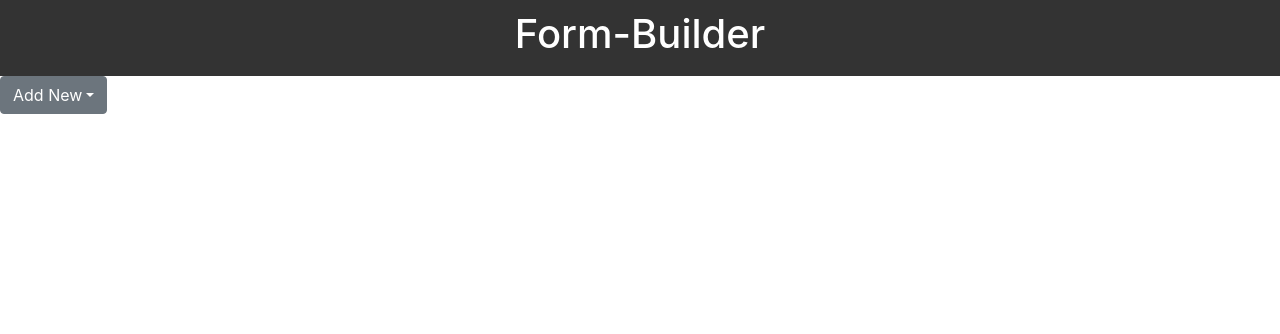
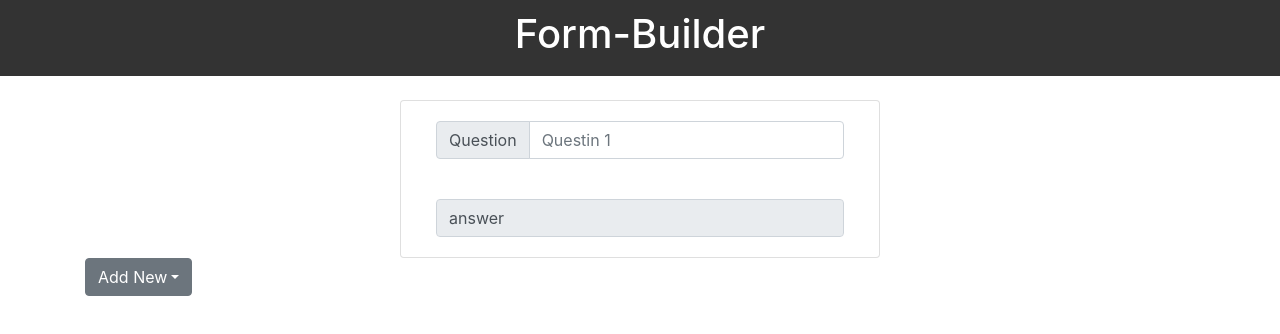
Before and after one commit to Andicstom/form-builder, a React (Create React App) app: page / in a window 1280 px wide. Shown: the top 334 px of the page. Built offline with nearby package versions, Linux system fonts and the light colour scheme.

Commit message:
Add form blocks

```diff
--- a/src/App.js
+++ b/src/App.js
@@ -1,13 +1,47 @@
 import React, { Component } from "react";
 import Header from "./components/Header/Header";
 import AddFormItem from "./components/AddFormItem/AddFormItem";
+import FormBlockContainer from "./components/FormBlockContainer/FormBlockContainer";
 
 class App extends Component {
+  constructor(props) {
+    super(props);
+
+    this.state = {
+      formBlocks: [
+        {
+          id: new Date(),
+          type: "text",
+          title: "Questin 1",
+          content: []
+        }
+      ]
+    };
+  }
+
+  addFormBlock = type => {
+    const newFormBlock = {
+      id: new Date(),
+      type,
+      title: "Questin " + this.getFormBlocksSize(),
+      content: []
+    };
+    this.setState({ formBlocks: [...this.state.formBlocks, newFormBlock] });
+  };
+
+  getFormBlocksSize = () => {
+    return this.state.formBlocks.length + 1;
+  };
+
   render() {
     return (
       <div>
         <Header />
-        <AddFormItem />
+        <br />
+        <div className="container">
+          <FormBlockContainer formBlocks={this.state.formBlocks} />
+          <AddFormItem addFormBlock={this.addFormBlock} />
+        </div>
       </div>
     );
   }
--- a/src/components/AddFormItem/AddFormItem.js
+++ b/src/components/AddFormItem/AddFormItem.js
@@ -1,6 +1,7 @@
-import React from 'react';
+import React, { Component } from "react";
 
-function AddFormItem() {
+class AddFormItem extends Component {
+  render() {
     return (
       <div className="dropdown">
         <button
@@ -14,24 +15,55 @@ function AddFormItem() {
           Add New
         </button>
         <div className="dropdown-menu" aria-labelledby="dropdownMenu2">
-        <button className="dropdown-item" type="button" onClick={() => (console.log('text'))}>
+          <button
+            className="dropdown-item"
+            type="button"
+            onClick={() => {
+              this.props.addFormBlock("text");
+            }}
+          >
             Text
           </button>
-        <button className="dropdown-item" type="button" onClick={() => (console.log('single'))}>
+          <button
+            className="dropdown-item"
+            type="button"
+            onClick={() => {
+              this.props.addFormBlock("single");
+            }}
+          >
             Single choice
           </button>
-        <button className="dropdown-item" type="button" onClick={() => (console.log('multi'))}>
+          <button
+            className="dropdown-item"
+            type="button"
+            onClick={() => {
+              this.props.addFormBlock("multi");
+            }}
+          >
             Multi choices
           </button>
-        <button className="dropdown-item" type="button" onClick={() => (console.log('dropdawn'))}>
+          <button
+            className="dropdown-item"
+            type="button"
+            onClick={() => {
+              this.props.addFormBlock("dropdown");
+            }}
+          >
             Dropdawn
           </button>
-        <button className="dropdown-item" type="button" onClick={() => (console.log('date'))}>
+          <button
+            className="dropdown-item"
+            type="button"
+            onClick={() => {
+              this.props.addFormBlock("date");
+            }}
+          >
             Date
           </button>
         </div>
       </div>
     );
   }
+}
 
 export default AddFormItem;
--- /dev/null
+++ b/src/components/FormBlock/FormBlock.js
@@ -0,0 +1,90 @@
+import React, { Component } from "react";
+
+const containerStyle = {
+  width: "30rem"
+};
+
+class FormBlock extends Component {
+  constructor(props) {
+    super(props);
+
+    this.state = {
+      id: this.props.formBlock.id,
+      type: this.props.formBlock.type,
+      title: this.props.formBlock.title,
+      content: this.props.formBlock.content
+    };
+  }
+
+  onTitleChange = e => {
+    this.setState({ title: e.target.value });
+  };
+
+  render() {
+    switch (this.state.type) {
+      case "text":
+        return (
+          <div className="card container" style={containerStyle}>
+            <div className="card-body">
+              <div class="input-group mb-3">
+                <div className="input-group-prepend">
+                  <span
+                    className="input-group-text"
+                    id="inputGroup-sizing-default"
+                  >
+                    Question
+                  </span>
+                </div>
+                <input
+                  type="text"
+                  className="form-control"
+                  aria-label="Default"
+                  aria-describedby="inputGroup-sizing-default"
+                  id="title"
+                  placeholder={this.state.title}
+                  onChange={this.onTitleChange}
+                />
+              </div>
+              <br />
+              <input
+                type="text"
+                id="answer"
+                disabled
+                placeholder=""
+                className="form-control"
+                value="answer"
+              />
+            </div>
+          </div>
+        );
+      case "single":
+        return (
+          <div className="card container" style={containerStyle}>
+            <div className="card-body">
+              <input
+                type="text"
+                id="title"
+                placeholder=""
+                className="form-control"
+                value={this.state.title}
+                onChange={this.onTitleChange}
+              />
+              <br />
+              <input
+                type="text"
+                id="answer"
+                disabled
+                placeholder=""
+                className="form-control"
+                value="answer"
+              />
+            </div>
+          </div>
+        );
+      default:
+        return <div>Sorry, we cant render your form-block!</div>;
+    }
+  }
+}
+
+export default FormBlock;
--- /dev/null
+++ b/src/components/FormBlockContainer/FormBlockContainer.js
@@ -0,0 +1,12 @@
+import React, { Component } from "react";
+import FormBlock from "../FormBlock/FormBlock";
+
+class FormBlockContainer extends Component {
+  render() {
+    return this.props.formBlocks.map(formBlock => (
+      <FormBlock key={formBlock.id} formBlock={formBlock} />
+    ));
+  }
+}
+
+export default FormBlockContainer;
```
Lines whose indentation alone changed are shown as unchanged.
